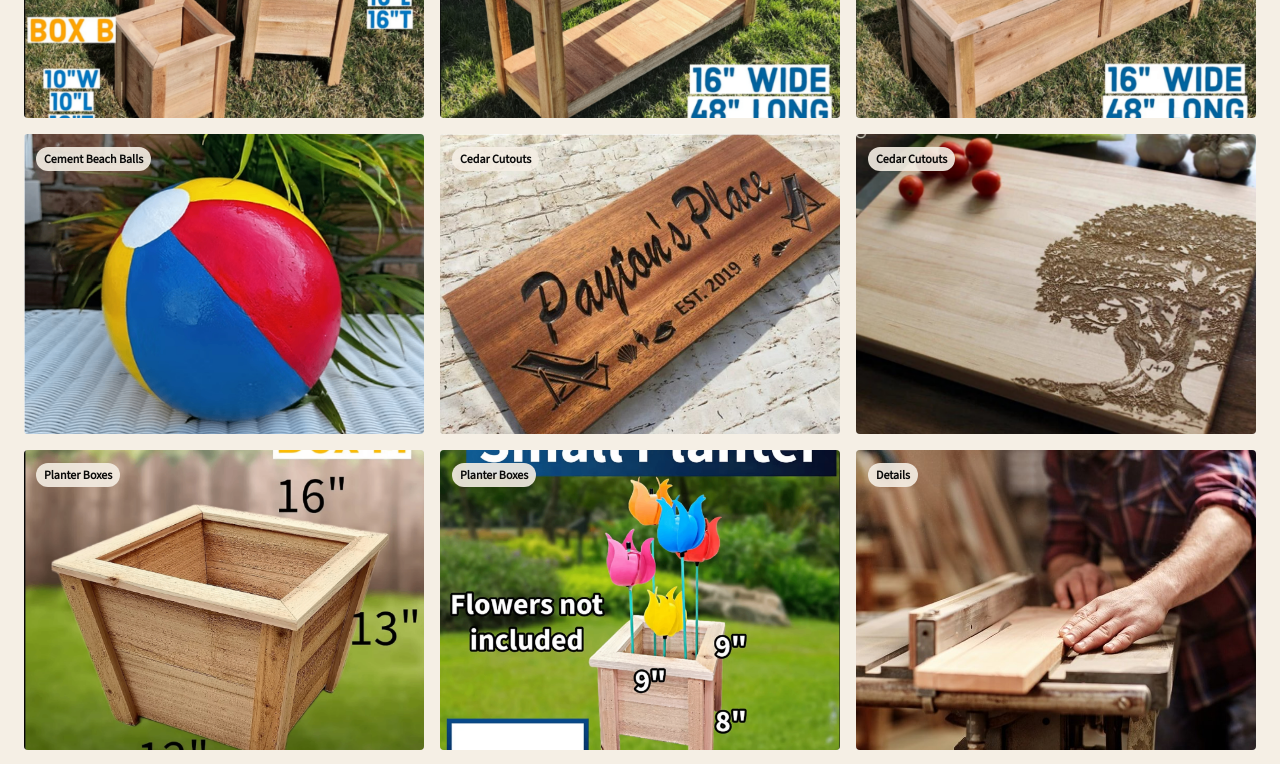
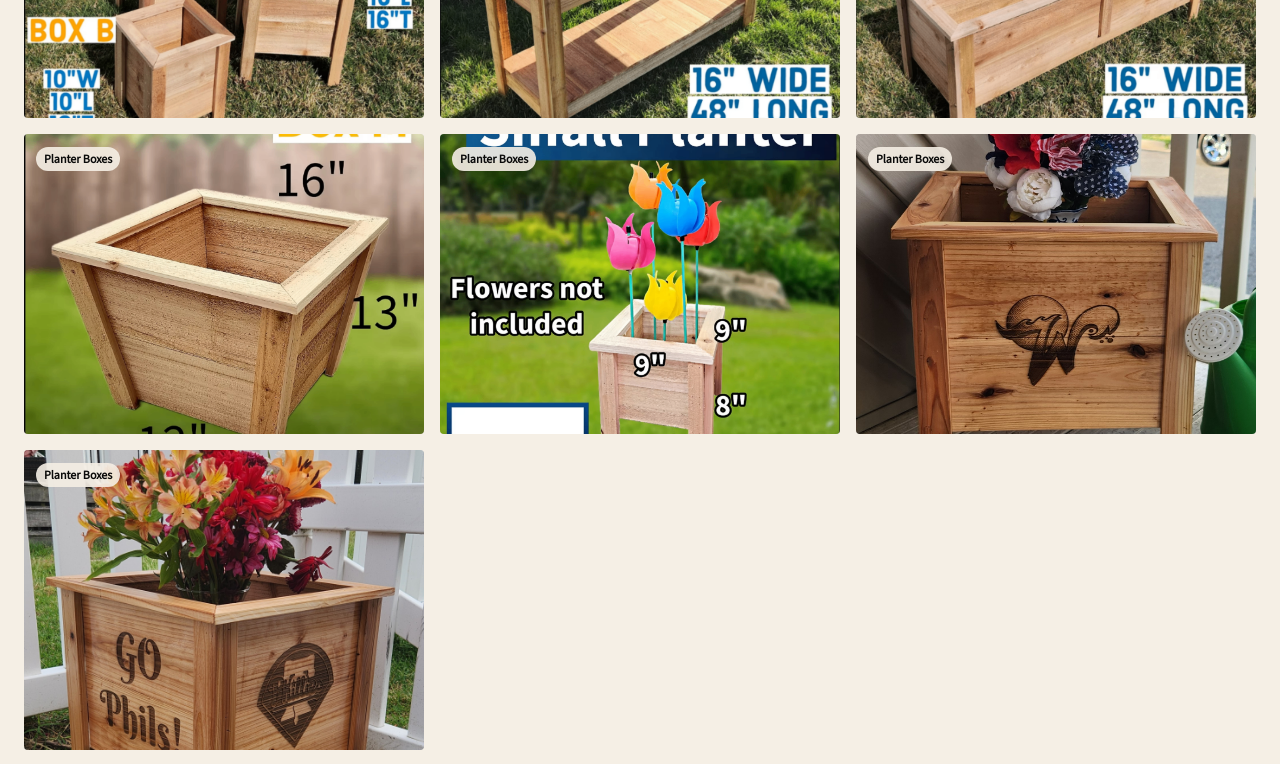
Before and after one commit to seashore-cedar/seashore-cedar, a React (Vite) app: page /gallery in a window 1280 px wide. Shown: the part 780-1544 px from the top of the page. Built offline with nearby package versions, Linux system fonts and the light colour scheme.

Commit message:
Update galleryItems.ts

```diff
--- a/src/data/galleryItems.ts
+++ b/src/data/galleryItems.ts
@@ -32,11 +32,12 @@ export const galleryItems: GalleryItem[] = [
   { id: 'gallery-1', slot: '/assets/Boxes ABC w dimensions.png', alt: 'Box ABC Set — three graduated cedar planters', category: 'Planter Boxes', caption: 'Box ABC Set — three graduated cedar planters', visible: true },
   { id: 'gallery-2', slot: '/assets/Box H.png', alt: 'Box H — tall long-format cedar planter', category: 'Planter Boxes', caption: 'Box H — tall long-format cedar planter', visible: true },
   { id: 'gallery-3', slot: '/assets/Box G.png', alt: 'Box G — wide cedar planter', category: 'Planter Boxes', caption: 'Box G — wide cedar planter', visible: true },
-  { id: 'gallery-4', slot: '/assets/BB-16Inch.png', alt: '16" cement beach ball', category: 'Cement Beach Balls', caption: '16" cement beach ball', visible: true },
-  { id: 'gallery-5', slot: '/assets/customengraved2.png', alt: 'Custom cedar engraving', category: 'Cedar Cutouts', caption: 'Custom cedar engraving', visible: true },
-  { id: 'gallery-6', slot: '/assets/customengraved.png', alt: 'Personalized engraved cutting board', category: 'Cedar Cutouts', caption: 'Personalized engraved cutting board', visible: true },
+  { id: 'gallery-4', slot: '/assets/BB-16Inch.png', alt: '16" cement beach ball', category: 'Cement Beach Balls', caption: '16" cement beach ball', visible: false },
+  { id: 'gallery-5', slot: '/assets/customengraved2.png', alt: 'Custom cedar engraving', category: 'Cedar Cutouts', caption: 'Custom cedar engraving', visible: false },
+  { id: 'gallery-6', slot: '/assets/customengraved.png', alt: 'Personalized engraved cutting board', category: 'Cedar Cutouts', caption: 'Personalized engraved cutting board', visible: false },
   { id: 'gallery-7', slot: '/assets/Box M w dimensions.png', alt: 'Box M — compact cedar planter', category: 'Planter Boxes', caption: 'Box M — compact cedar planter', visible: true },
   { id: 'gallery-8', slot: '/assets/Box Q.png', alt: 'Box Q — tabletop cedar planter', category: 'Planter Boxes', caption: 'Box Q — tabletop cedar planter', visible: true },
-  { id: 'gallery-9', slot: '/assets/Glued_Joints.png', alt: 'Handcrafted cedar joinery', category: 'Details', caption: 'Handcrafted cedar joinery', visible: true },
+  { id: 'gallery-9', slot: '/assets/Glued_Joints.png', alt: 'Handcrafted cedar joinery', category: 'Details', caption: 'Handcrafted cedar joinery', visible: false },
   { id: 'gallery-1781444686083', slot: '/assets/3-Picket-Planter-Wildwood-W.jpg', alt: 'Box A - Wildwood Logo - Boiled Linseed Oil Finish ', category: 'Planter Boxes', caption: 'Box A - Wildwood Logo - Boiled Linseed Oil Finish ', visible: true },
+  { id: 'gallery-1781483688339', slot: '/assets/3 Picket Planter Phillies.jpg', alt: 'Box A - Go Phils! - Natural Oil (Tung)', category: 'Planter Boxes', caption: 'Box A - Go Phils! - Natural Oil (Tung)', visible: true },
 ];
```
